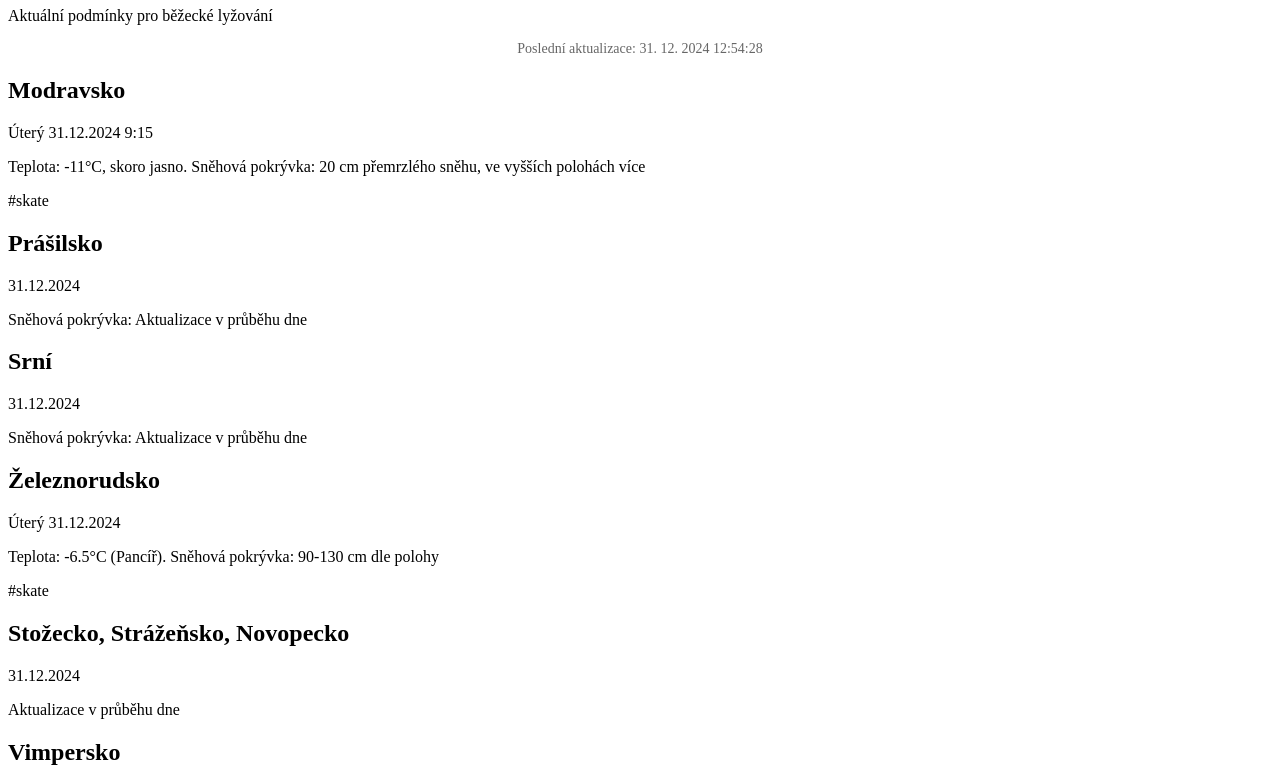
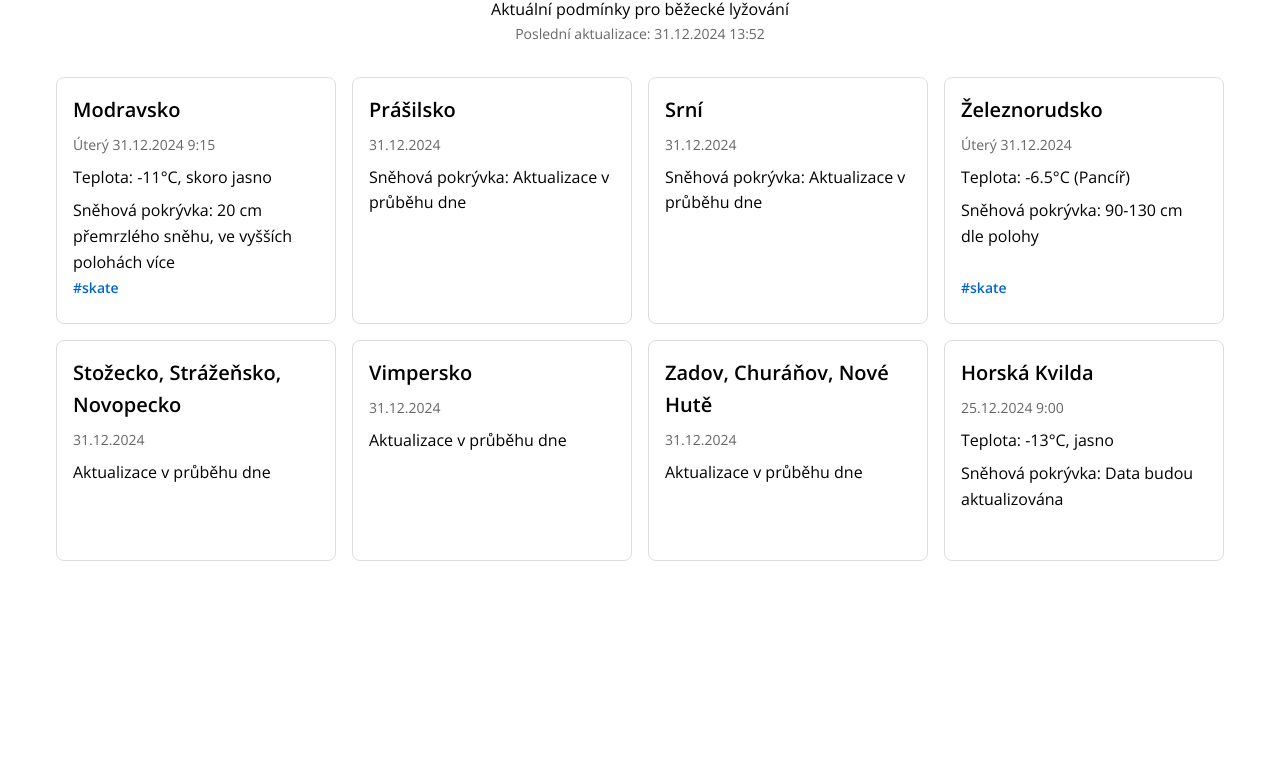
Before and after one commit to jakubmartinec/bila-stopa, a plain HTML site: page index.html in a window 1280 px wide. Shown: the part 73-856 px from the top of the page. After the commit the page ends 800 px from the top, so only its background shows below. Drawn offline with nearby package versions, Linux system fonts and the light colour scheme.

Commit message:
Update index.html with static content

```diff
--- a/index.html
+++ b/index.html
@@ -6,12 +6,66 @@
     <title>Bílá Stopa - Aktuální podmínky</title>
     <link href="https://fonts.googleapis.com/css2?family=Open+Sans:wght@400;600&display=swap" rel="stylesheet">
     <style>
-        /* ... Previous styles remain the same ... */
-        .last-update {
+        * {
+            margin: 0;
+            padding: 0;
+            box-sizing: border-box;
+        }
+        body {
+            font-family: 'Open Sans', sans-serif;
+            line-height: 1.6;
+            padding: 16px;
+            max-width: 1200px;
+            margin: 0 auto;
+            color: #000;
+            background: #fff;
+        }
+        header {
             text-align: center;
+            margin-bottom: 32px;
+        }
+        h1 {
+            font-size: 24px;
+            margin-bottom: 16px;
+        }
+        .info-box {
+            border: 1px solid #ddd;
+            border-radius: 8px;
+            padding: 16px;
+            margin-bottom: 16px;
+            height: 100%;
+            position: relative;
+            padding-bottom: 40px;
+        }
+        .info-box h2 {
+            font-size: 20px;
+            margin-bottom: 8px;
+            color: #000;
+        }
+        .info-box p {
+            margin-bottom: 8px;
+        }
+        .date {
+            color: #666;
             font-size: 14px;
-            color: #666;
-            margin-bottom: 16px;
+        }
+        .tag {
+            position: absolute;
+            bottom: 16px;
+            left: 16px;
+            color: #0066cc;
+            font-size: 14px;
+            font-weight: 600;
+        }
+        @media (min-width: 600px) {
+            .grid {
+                display: grid;
+                grid-template-columns: repeat(auto-fill, minmax(280px, 1fr));
+                gap: 16px;
+            }
+            .info-box {
+                margin-bottom: 0;
+            }
         }
     </style>
 </head>
@@ -19,47 +73,62 @@
     <header>
         <h1>Bílá Stopa</h1>
         <p>Aktuální podmínky pro běžecké lyžování</p>
-        <p class="last-update">Poslední aktualizace: <span id="updateTime"></span></p>
+        <p class="date">Poslední aktualizace: 31.12.2024 13:52</p>
     </header>
 
-    <main class="grid" id="conditionsGrid">
-        <!-- Content will be loaded dynamically -->
+    <main class="grid">
+        <div class="info-box">
+            <h2>Modravsko</h2>
+            <p class="date">Úterý 31.12.2024 9:15</p>
+            <p>Teplota: -11°C, skoro jasno</p>
+            <p>Sněhová pokrývka: 20 cm přemrzlého sněhu, ve vyšších polohách více</p>
+            <p class="tag">#skate</p>
+        </div>
+
+        <div class="info-box">
+            <h2>Prášilsko</h2>
+            <p class="date">31.12.2024</p>
+            <p>Sněhová pokrývka: Aktualizace v průběhu dne</p>
+        </div>
+
+        <div class="info-box">
+            <h2>Srní</h2>
+            <p class="date">31.12.2024</p>
+            <p>Sněhová pokrývka: Aktualizace v průběhu dne</p>
+        </div>
+
+        <div class="info-box">
+            <h2>Železnorudsko</h2>
+            <p class="date">Úterý 31.12.2024</p>
+            <p>Teplota: -6.5°C (Pancíř)</p>
+            <p>Sněhová pokrývka: 90-130 cm dle polohy</p>
+            <p class="tag">#skate</p>
+        </div>
+
+        <div class="info-box">
+            <h2>Stožecko, Strážeňsko, Novopecko</h2>
+            <p class="date">31.12.2024</p>
+            <p>Aktualizace v průběhu dne</p>
+        </div>
+
+        <div class="info-box">
+            <h2>Vimpersko</h2>
+            <p class="date">31.12.2024</p>
+            <p>Aktualizace v průběhu dne</p>
+        </div>
+
+        <div class="info-box">
+            <h2>Zadov, Churáňov, Nové Hutě</h2>
+            <p class="date">31.12.2024</p>
+            <p>Aktualizace v průběhu dne</p>
+        </div>
+
+        <div class="info-box">
+            <h2>Horská Kvilda</h2>
+            <p class="date">25.12.2024 9:00</p>
+            <p>Teplota: -13°C, jasno</p>
+            <p>Sněhová pokrývka: Data budou aktualizována</p>
+        </div>
     </main>
-
-    <script>
-        async function loadConditions() {
-            try {
-                const response = await fetch('data.json');
-                const conditions = await response.json();
-
-                const grid = document.getElementById('conditionsGrid');
-                grid.innerHTML = ''; // Clear existing content
-
-                conditions.forEach(condition => {
-                    const box = document.createElement('div');
-                    box.className = 'info-box';
-
-                    box.innerHTML = `
-                        <h2>${condition.region}</h2>
-                        <p class="date">${condition.date}</p>
-                        <p>${condition.content}</p>
-                        ${condition.skating ? '<p class="tag">#skate</p>' : ''}
-                    `;
-
-                    grid.appendChild(box);
-                });
-
-                // Update last update time
-                document.getElementById('updateTime').textContent = new Date().toLocaleString('cs-CZ');
-
-            } catch (error) {
-                console.error('Error loading conditions:', error);
-            }
-        }
-
-        // Load conditions immediately and every 5 minutes
-        loadConditions();
-        setInterval(loadConditions, 5 * 60 * 1000);
-    </script>
 </body>
 </html>
```
